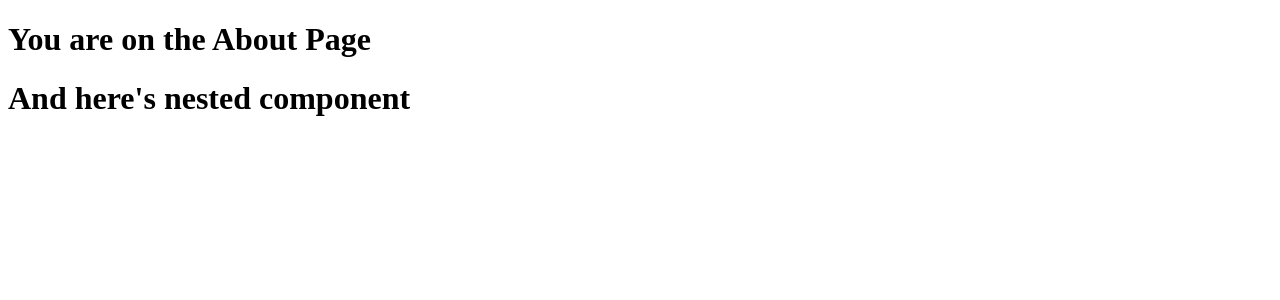
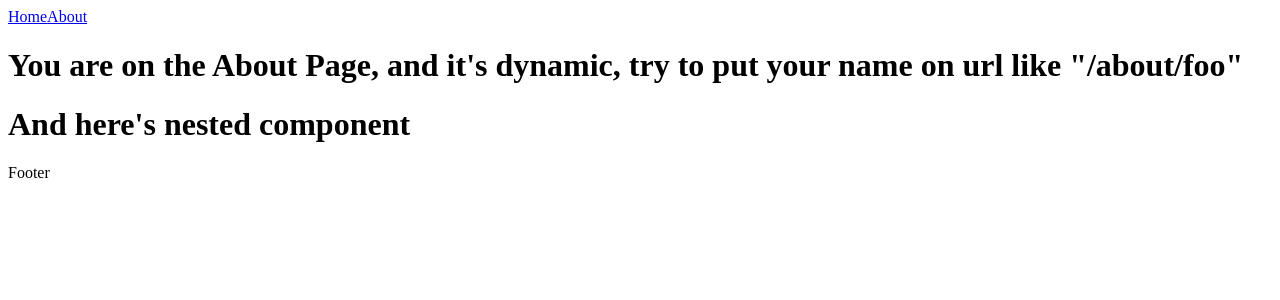
Before and after one commit to daulJsx/nuxt-fundamental, a Nuxt app: page /about in a window 1280 px wide. Shown: the top 300 px of the page. Built offline with nearby package versions, Linux system fonts and the light colour scheme.

Commit message:
feat: layouts and routing

```diff
--- a/app.vue
+++ b/app.vue
@@ -1,5 +1,5 @@
 <template>
-  <div>
+  <NuxtLayout>
     <NuxtPage />
-  </div>
+  </NuxtLayout>
 </template>
--- /dev/null
+++ b/components/Footer.vue
@@ -0,0 +1,7 @@
+<script setup lang="ts"></script>
+
+<template>
+  <footer>Footer</footer>
+</template>
+
+<style scoped></style>
--- /dev/null
+++ b/components/Header.vue
@@ -0,0 +1,10 @@
+<script setup lang="ts"></script>
+
+<template>
+  <header>
+    <nuxt-link to="/">Home</nuxt-link>
+    <nuxt-link to="/about">About</nuxt-link>
+  </header>
+</template>
+
+<style scoped></style>
--- /dev/null
+++ b/layouts/default.vue
@@ -0,0 +1,9 @@
+<script setup lang="ts"></script>
+
+<template>
+  <Header />
+  <slot />
+  <Footer />
+</template>
+
+<style scoped></style>
--- a/pages/about.vue
+++ /dev/null
@@ -1,8 +0,0 @@
-<template>
-  <LazyCustomTitle>You are on the About Page</LazyCustomTitle>
-  <LazyNestedcompNestedComponent />
-</template>
-
-<script setup></script>
-
-<style lang="scss" scoped></style>
--- /dev/null
+++ b/pages/about/[name].vue
@@ -0,0 +1,13 @@
+<template>
+  <LazyCustomTitle
+    >Hi {{ getNameFromRoute.params.name }}! You are on the About Page, and it's
+    dynamic</LazyCustomTitle
+  >
+  <LazyNestedcompNestedComponent />
+</template>
+
+<script setup>
+const getNameFromRoute = useRoute();
+</script>
+
+<style lang="scss" scoped></style>
--- /dev/null
+++ b/pages/about/index.vue
@@ -0,0 +1,11 @@
+<template>
+  <LazyCustomTitle>
+    You are on the About Page, and it's dynamic, try to put your name on url
+    like "/about/foo"
+  </LazyCustomTitle>
+  <LazyNestedcompNestedComponent />
+</template>
+
+<script setup></script>
+
+<style lang="scss" scoped></style>
--- a/pages/index.vue
+++ b/pages/index.vue
@@ -1,9 +1,13 @@
 <template>
   <div>
-    <h1>Vue Page</h1>
+    <h1>You are on the home page</h1>
   </div>
 </template>
 
-<script setup></script>
+<script setup>
+setTimeout(() => {
+  navigateTo("/about");
+}, 5000);
+</script>
 
 <style lang="scss" scoped></style>
```
